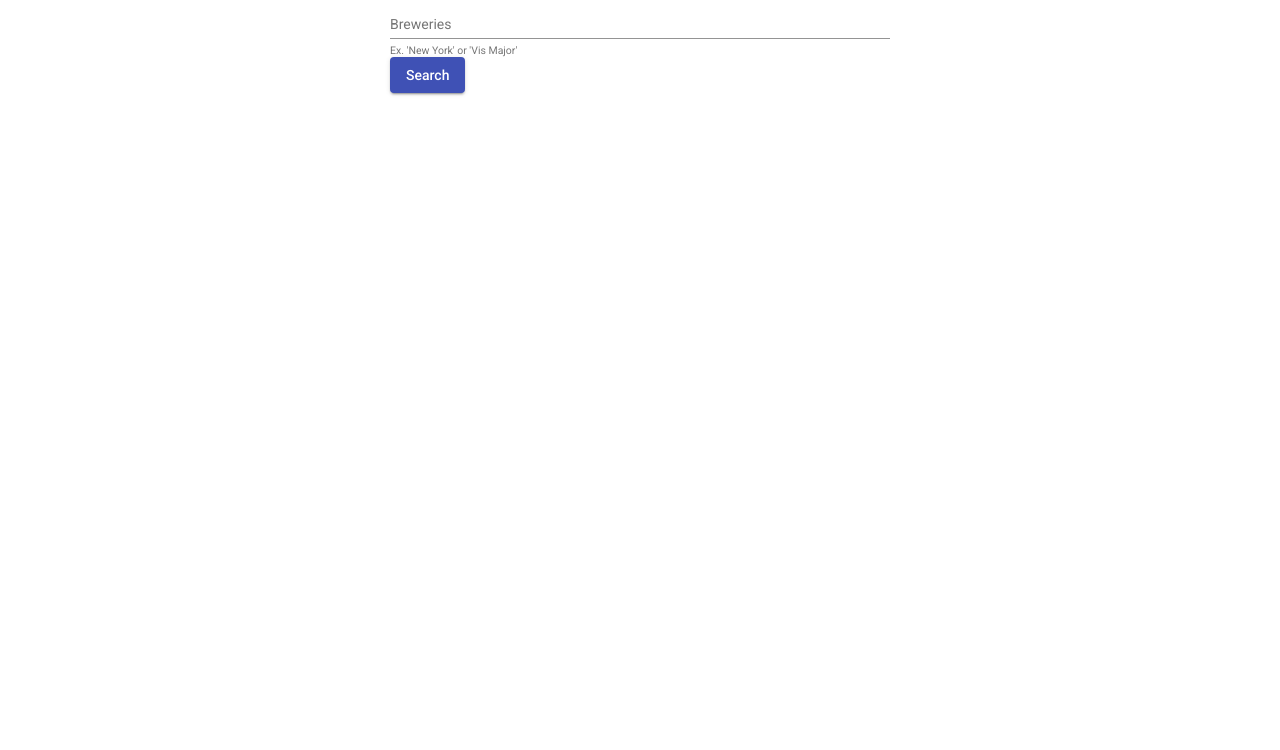
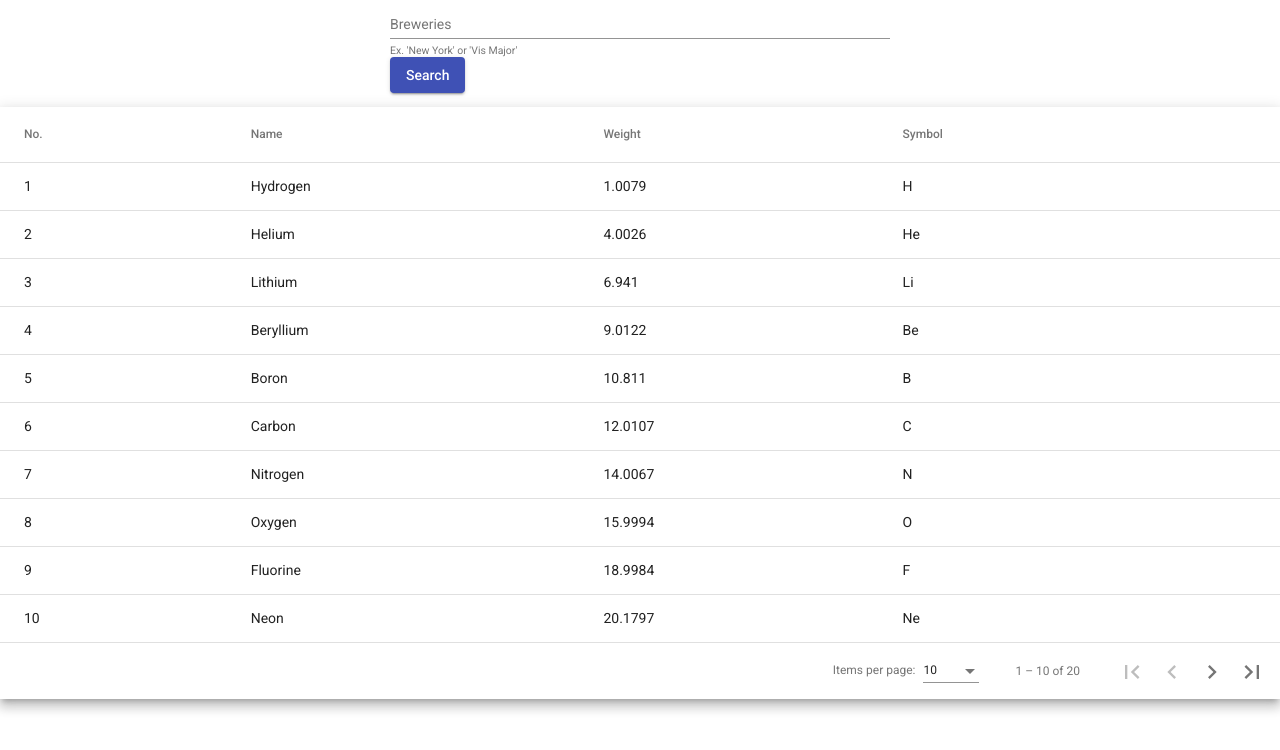
Before and after one commit to gsloup/Brewery-Tracker-Angular-Application, an Angular app: page /search in a window 1280 px wide. Shown: the top 750 px of the page. Built offline with nearby package versions, Linux system fonts and the light colour scheme.

Commit message:
adds example table to component to be edited

```diff
--- a/src/app/search/search.component.html
+++ b/src/app/search/search.component.html
@@ -16,3 +16,38 @@
 
 </ul>
 {{ breweries[0]?.name }}
+
+<!-- material design -->
+<div class="mat-elevation-z8">
+  <table mat-table [dataSource]="dataSource">
+
+    <!-- Position Column -->
+    <ng-container matColumnDef="position">
+      <th mat-header-cell *matHeaderCellDef> No. </th>
+      <td mat-cell *matCellDef="let element"> {{element.position}} </td>
+    </ng-container>
+
+    <!-- Name Column -->
+    <ng-container matColumnDef="name">
+      <th mat-header-cell *matHeaderCellDef> Name </th>
+      <td mat-cell *matCellDef="let element"> {{element.name}} </td>
+    </ng-container>
+
+    <!-- Weight Column -->
+    <ng-container matColumnDef="weight">
+      <th mat-header-cell *matHeaderCellDef> Weight </th>
+      <td mat-cell *matCellDef="let element"> {{element.weight}} </td>
+    </ng-container>
+
+    <!-- Symbol Column -->
+    <ng-container matColumnDef="symbol">
+      <th mat-header-cell *matHeaderCellDef> Symbol </th>
+      <td mat-cell *matCellDef="let element"> {{element.symbol}} </td>
+    </ng-container>
+
+    <tr mat-header-row *matHeaderRowDef="displayedColumns"></tr>
+    <tr mat-row *matRowDef="let row; columns: displayedColumns;"></tr>
+  </table>
+
+  <mat-paginator [pageSizeOptions]="[10, 20]" showFirstLastButtons></mat-paginator>
+</div>
--- a/src/app/search/search.component.scss
+++ b/src/app/search/search.component.scss
@@ -4,6 +4,10 @@
     width: 100%;
   }
 
-  .full-width {
-    width: 100%;
-  }
+.full-width {
+  width: 100%;
+}
+
+table {
+  width: 100%;
+}
--- a/src/app/search/search.component.ts
+++ b/src/app/search/search.component.ts
@@ -1,4 +1,6 @@
-import { Component, OnInit } from '@angular/core';
+import { Component, OnInit, ViewChild, AfterViewInit } from '@angular/core';
+import {MatPaginator} from '@angular/material/paginator';
+import {MatTableDataSource} from '@angular/material/table';
 import { Brewery } from '../interfaces/brewery.interface';
 import { BreweryService } from '../services/brewery.service';
 
@@ -13,13 +15,17 @@
 
   constructor(private breweryService: BreweryService) { }
 
-  ngOnInit(): void {
+  ngOnInit(): void { }
 
+  // material design example
+  displayedColumns: string[] = ['position', 'name', 'weight', 'symbol'];
+  dataSource = new MatTableDataSource<PeriodicElement>(ELEMENT_DATA);
 
+  @ViewChild(MatPaginator) paginator: MatPaginator;
 
-
+  ngAfterViewInit() {
+    this.dataSource.paginator = this.paginator;
   }
-
   getBreweries () { // temp placeholder omaha for testing
     const searchBox = document.getElementById("search");
 
@@ -35,9 +41,36 @@
       })
 
   }
+}
 
+  export interface PeriodicElement {
+    name: string;
+    position: number;
+    weight: number;
+    symbol: string;
+  }
 
+  const ELEMENT_DATA: PeriodicElement[] = [
+    {position: 1, name: 'Hydrogen', weight: 1.0079, symbol: 'H'},
+    {position: 2, name: 'Helium', weight: 4.0026, symbol: 'He'},
+    {position: 3, name: 'Lithium', weight: 6.941, symbol: 'Li'},
+    {position: 4, name: 'Beryllium', weight: 9.0122, symbol: 'Be'},
+    {position: 5, name: 'Boron', weight: 10.811, symbol: 'B'},
+    {position: 6, name: 'Carbon', weight: 12.0107, symbol: 'C'},
+    {position: 7, name: 'Nitrogen', weight: 14.0067, symbol: 'N'},
+    {position: 8, name: 'Oxygen', weight: 15.9994, symbol: 'O'},
+    {position: 9, name: 'Fluorine', weight: 18.9984, symbol: 'F'},
+    {position: 10, name: 'Neon', weight: 20.1797, symbol: 'Ne'},
+    {position: 11, name: 'Sodium', weight: 22.9897, symbol: 'Na'},
+    {position: 12, name: 'Magnesium', weight: 24.305, symbol: 'Mg'},
+    {position: 13, name: 'Aluminum', weight: 26.9815, symbol: 'Al'},
+    {position: 14, name: 'Silicon', weight: 28.0855, symbol: 'Si'},
+    {position: 15, name: 'Phosphorus', weight: 30.9738, symbol: 'P'},
+    {position: 16, name: 'Sulfur', weight: 32.065, symbol: 'S'},
+    {position: 17, name: 'Chlorine', weight: 35.453, symbol: 'Cl'},
+    {position: 18, name: 'Argon', weight: 39.948, symbol: 'Ar'},
+    {position: 19, name: 'Potassium', weight: 39.0983, symbol: 'K'},
+    {position: 20, name: 'Calcium', weight: 40.078, symbol: 'Ca'},
+  ];
 
-
-
-}
+  // --------------------------
```
